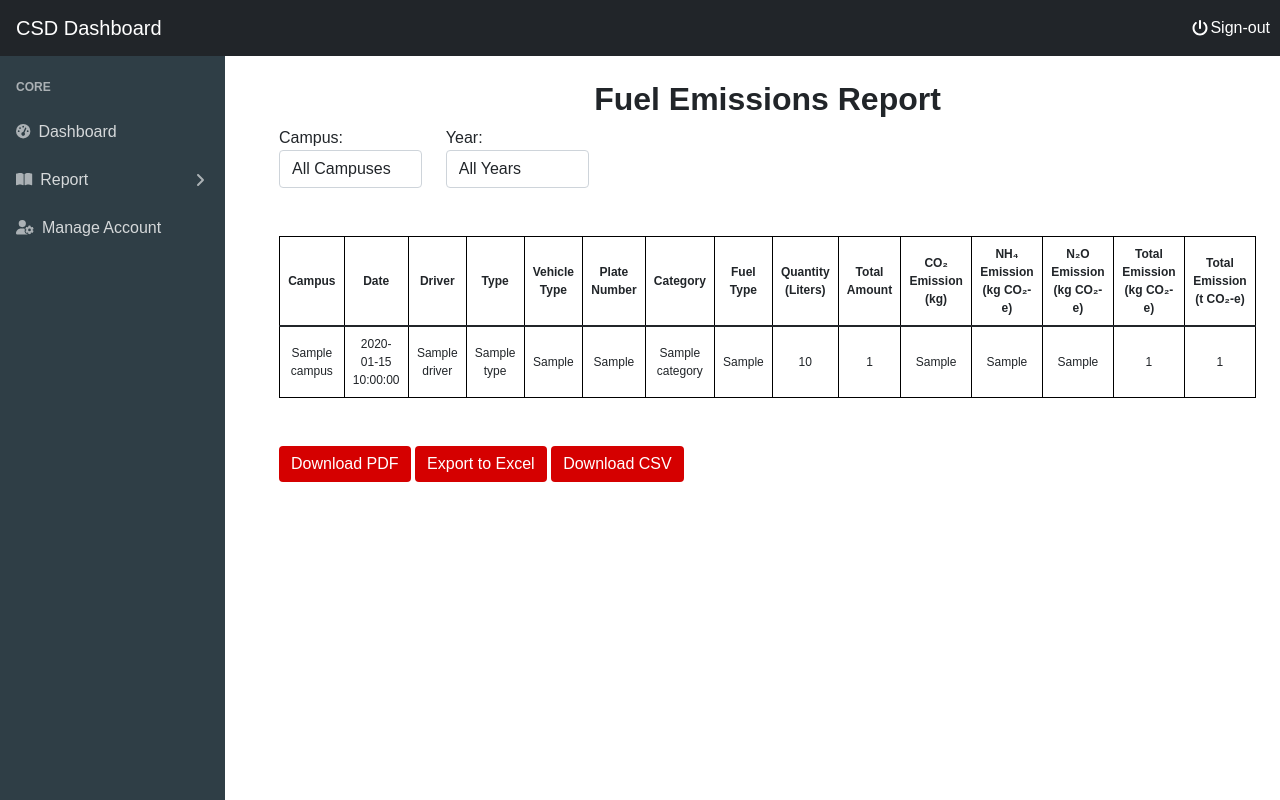
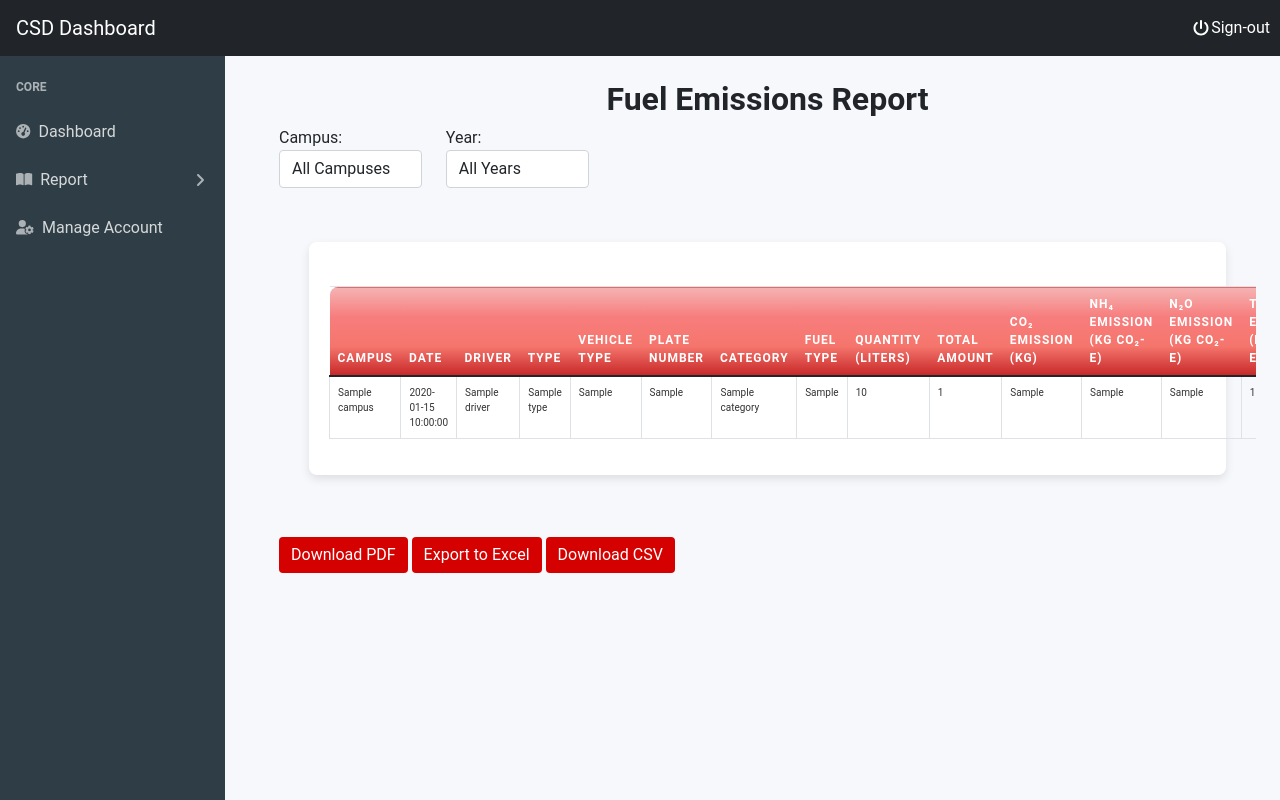
Before and after one commit to lesterrhoy/GHG_FLASK, a Flask app: template flaskghg/templates/fuel_emissions_report.html in a window 1280 px wide. Run offline with Flask 3, Linux system fonts and the light colour scheme; the template is opened without the code that fills it: most values are stand-ins (such as "Sample title", 1, 10 or a date in 2020); some libraries are stand-ins or nearby versions.

Commit message:
design table updated

```diff
--- a/flaskghg/templates/fuel_emissions_report.html
+++ b/flaskghg/templates/fuel_emissions_report.html
@@ -46,23 +46,109 @@
         }
 
         /* Table Styling */
+       /* Simula dito yung style  pababa*/
+   body {
+            font-family: 'Roboto', sans-serif;
+            background-color: #f7f8fc;
+            margin: 0;
+            padding: 0;
+        }
+
+        .table-wrapper {
+            margin: 30px;
+            background-color: #fff;
+            border-radius: 8px;
+            padding: 20px;
+            box-shadow: 0 4px 10px rgba(0, 0, 0, 0.1);
+        }
+
+        .table-header {
+            display: flex;
+            justify-content: space-between;
+            align-items: center;
+            margin-bottom: 20px;
+        }
+
+        .table-header h1 {
+            font-size: 20px;
+            color: #333;
+            font-weight: 500;
+        }
+
+        .table-header .actions {
+            display: flex;
+            gap: 10px;
+        }
+
+        .table-header .actions button {
+            border: none;
+            padding: 10px 15px;
+            background-color: #003c57;
+            color: #fff;
+            border-radius: 5px;
+            font-size: 14px;
+            cursor: pointer;
+            transition: background-color 0.3s ease;
+        }
+
+        .table-header .actions button:hover {
+            background-color: #00587a;
+        }
+
         table {
             width: 100%;
             border-collapse: collapse;
-            margin: 20px 0;
-            font-size: 12px;
         }
 
-        table, th, td {
-            border: 1px solid #000 !important;
-            padding: 8px;
-            text-align: center;
-            vertical-align: middle;
+        th, td {
+            padding: 15px 10px;
+            text-align: left;
+            border-bottom: 1px solid #eaeaea;
+        }
+        th {
+            background: linear-gradient(180deg, #f5b3b3, #f77d7d, #f5756c, #c62828); /* Bold red gradient */
+            color: #FFFFFF; /* White text for contrast */
+            font-size: 12px;
+            font-weight: bold;
+            text-transform: uppercase;
+            letter-spacing: 1px;
+            border: none;
+            padding: 10px;
+            transition: background 0.3s ease, color 0.3s ease;
         }
 
-        th {
-            background-color: #f2f2f2;
-            font-weight: bold;
+        th:hover {
+            background: linear-gradient(180deg, #f89f9f, #f85e5e, #e53935, #b71c1c); /* Slightly darker red tones on hover */
+            color: #080404; /* Maintain contrast */
+            cursor: pointer;
+        }
+
+        th:first-child {
+            border-top-left-radius: 8px;
+        }
+
+        th:last-child {
+            border-top-right-radius: 8px;
+        }
+
+        td {
+            font-size: 10px;
+            color: #333;
+        }
+
+        tr:nth-child(even) {
+            background-color: #f9f9f9;
+        }
+
+        tr:hover {
+            background-color: #eef5f9;
+        }
+
+        .actions {
+            display: flex;
+            justify-content: center;
+            align-items: center;
+            gap: 10px;
         }
 
       /* Print-Specific Styling */
@@ -233,6 +319,7 @@
 {% if data %}
                         <!-- Main Table -->
                         <div class="table-responsive mt-4">
+                        <div class="table-wrapper">
                         <table class="table table-bordered mt-4" id="fuel_emissions">
                             <thead>
                                 <tr>
@@ -275,6 +362,7 @@
                                 {% endfor %}
                             </tbody>
                         </table>
+                        </div>
                         </div>
                         <div class="pagination-container mt-3">
                             <nav aria-label="Page navigation example">
```
